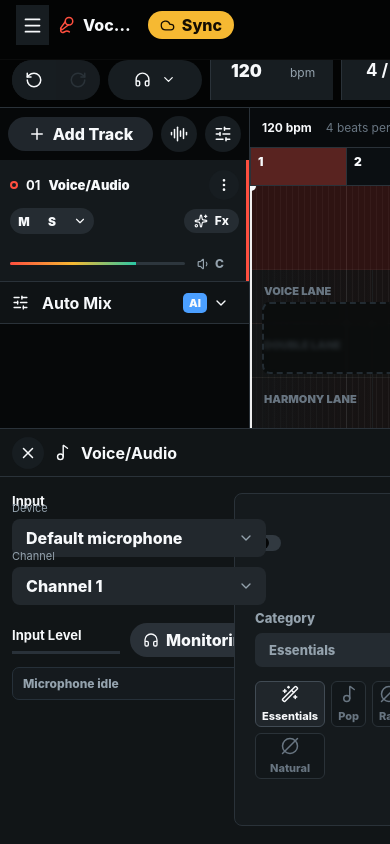
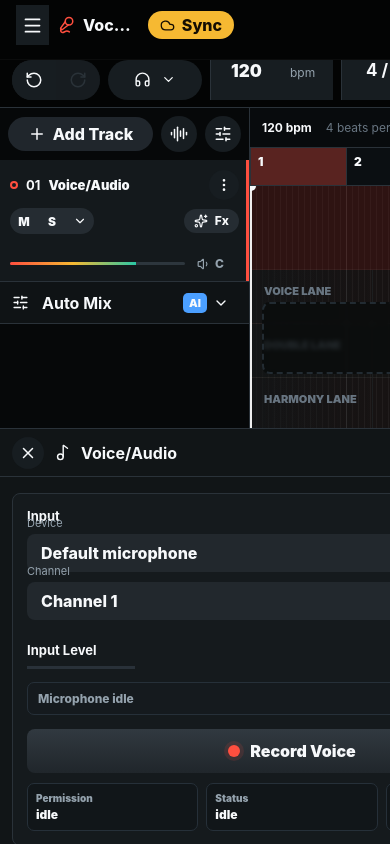
Before and after one commit to kimyounggaur/Vocal_Recording, a React (Vite) app: page / in a window 390 px wide. Shown: the top 844 px of the page. Built offline with nearby package versions, Linux system fonts and the light colour scheme.

Commit message:
Improve DAW panel workflow

```diff
--- a/src/App.tsx
+++ b/src/App.tsx
@@ -255,6 +255,7 @@ export default function App() {
         onSetInputDevice={setInputDevice}
         onToggleAutoPitch={toggleAutoPitch}
         onToggleMonitoring={toggleMonitoring}
+        onToggleRecord={recorder.toggleRecording}
         onUpdateAutoPitch={updateAutoPitch}
         onUpdateMixer={updateTrackMixer}
         recording={recording}
--- a/src/components/BottomPanel.tsx
+++ b/src/components/BottomPanel.tsx
@@ -3,6 +3,7 @@ import {
   CircleSlashed,
   Gauge,
   Headphones,
+  Mic2,
   Music2,
   PanelBottom,
   SlidersHorizontal,
@@ -10,6 +11,7 @@ import {
   Wand2,
   X,
 } from 'lucide-react'
+import { useState } from 'react'
 import { Knob } from './Knob'
 import type {
   AutoPitchSettings,
@@ -38,6 +40,7 @@ type BottomPanelProps = {
   onSetInputDevice: (deviceId: string) => void
   onSetInputChannel: (channelId: string) => void
   onToggleMonitoring: () => void
+  onToggleRecord: () => void | Promise<void>
   onToggleAutoPitch: () => void
   onDetectKey: () => void
   onUpdateAutoPitch: <K extends keyof AutoPitchSettings>(
@@ -50,6 +53,9 @@ type BottomPanelProps = {
     value: MixerState[K],
   ) => void
 }
+
+type PanelTab = 'record' | 'pitch' | 'effects' | 'mixer'
+type EffectId = 'compressor' | 'eq' | 'delay' | 'reverb'
 
 const pitchCategories: PitchCategory[] = ['Essentials', 'Pop', 'Rap', 'Natural']
 const pitchScales: PitchScale[] = ['Chromatic', 'Major', 'Minor']
@@ -110,13 +116,25 @@ export function BottomPanel({
   onSetInputDevice,
   onSetInputChannel,
   onToggleMonitoring,
+  onToggleRecord,
   onToggleAutoPitch,
   onDetectKey,
   onUpdateAutoPitch,
   onUpdateMixer,
 }: BottomPanelProps) {
+  const [activePanel, setActivePanel] = useState<PanelTab>('record')
+  const [activeEffect, setActiveEffect] = useState<EffectId>('compressor')
   const pitchAmountLabel = getPitchAmountLabel(autoPitch.amount)
   const isRecordingActive = recording.status === 'arming' || recording.status === 'recording'
+  const isRecordButtonDisabled = recording.status === 'encoding'
+  const recordActionLabel =
+    recording.status === 'recording'
+      ? 'Stop Recording'
+      : recording.status === 'arming'
+        ? 'Preparing Mic'
+        : recording.status === 'encoding'
+          ? 'Creating Clip'
+          : 'Record Voice'
   const updateDelay = <K extends keyof DelaySettings>(key: K, value: DelaySettings[K]) => {
     onUpdateMixer(track.id, 'delay', {
       ...track.mixer.delay,
@@ -142,6 +160,32 @@ export function BottomPanel({
   const compressorNeedle = compressor.enabled
     ? -42 + (compressorReduction / 100) * 84
     : -48
+  const effectChain: Array<{ id: EffectId; label: string; detail: string; enabled: boolean }> = [
+    {
+      id: 'compressor',
+      label: 'Compressor',
+      detail: compressor.enabled ? `${compressor.ratio}:1 / ${compressor.threshold} dB` : 'Off',
+      enabled: compressor.enabled,
+    },
+    {
+      id: 'eq',
+      label: 'Graphic EQ',
+      detail: Object.values(track.mixer.eqBands).some((value) => value !== 0) ? 'Custom curve' : 'Flat',
+      enabled: Object.values(track.mixer.eqBands).some((value) => value !== 0),
+    },
+    {
+      id: 'delay',
+      label: 'Hybrid Delay',
+      detail: track.mixer.delay.enabled ? `${track.mixer.delay.timeMs} ms / ${track.mixer.delay.mix}%` : 'Off',
+      enabled: track.mixer.delay.enabled,
+    },
+    {
+      id: 'reverb',
+      label: 'Plate Reverb',
+      detail: track.mixer.reverbEnabled ? `${track.mixer.reverb}% wet / ${track.mixer.reverbSize}% size` : 'Off',
+      enabled: track.mixer.reverbEnabled,
+    },
+  ]
 
   return (
     <section className="bottom-panel" aria-label="Voice and audio controls">
@@ -154,22 +198,42 @@ export function BottomPanel({
           <strong>{track.name}</strong>
         </div>
         <nav className="panel-tabs" aria-label="Editor tabs">
-          <button className="is-active">
+          <button
+            aria-pressed={activePanel === 'record'}
+            className={activePanel === 'record' ? 'is-active' : ''}
+            onClick={() => setActivePanel('record')}
+          >
+            <Mic2 size={16} />
+            Record
+          </button>
+          <button
+            aria-pressed={activePanel === 'pitch'}
+            className={activePanel === 'pitch' ? 'is-active' : ''}
+            onClick={() => setActivePanel('pitch')}
+          >
             <Wand2 size={16} />
-            Pitch Assist
+            Pitch
           </button>
-          <button>
+          <button
+            aria-pressed={activePanel === 'effects'}
+            className={activePanel === 'effects' ? 'is-active' : ''}
+            onClick={() => setActivePanel('effects')}
+          >
             <Sparkles size={16} />
             Effects
           </button>
-          <button>
+          <button
+            aria-pressed={activePanel === 'mixer'}
+            className={activePanel === 'mixer' ? 'is-active' : ''}
+            onClick={() => setActivePanel('mixer')}
+          >
             <PanelBottom size={16} />
-            Editor
+            Mixer
           </button>
         </nav>
       </div>
 
-      <div className="panel-content">
+      <div className={`panel-content panel-content-${activePanel}`}>
         <aside className="input-section">
           <strong className="section-title">Input</strong>
           <label className="select-field">
@@ -226,6 +290,32 @@ export function BottomPanel({
                   : recording.permission === 'granted'
                     ? 'Microphone ready'
                     : 'Microphone idle')}
+          </div>
+
+          <div className="record-control-card">
+            <button
+              className={recording.status === 'recording' ? 'record-action is-recording' : 'record-action'}
+              disabled={isRecordButtonDisabled}
+              onClick={onToggleRecord}
+              type="button"
+            >
+              <span />
+              {recordActionLabel}
+            </button>
+            <div className="record-state-grid">
+              <span>
+                <strong>Permission</strong>
+                <em>{recording.permission}</em>
+              </span>
+              <span>
+                <strong>Status</strong>
+                <em>{recording.status}</em>
+              </span>
+              <span>
+                <strong>Monitoring</strong>
+                <em>{isMonitoring ? 'On' : 'Off'}</em>
+              </span>
+            </div>
           </div>
         </aside>
 
@@ -325,7 +415,29 @@ export function BottomPanel({
         </article>
 
         <section className="effects-rack" aria-label="Track effects">
-          <article className="h-delay-panel" aria-label="Hybrid Delay">
+          <aside className="effect-chain" aria-label="Effect chain">
+            <strong>Effect Chain</strong>
+            {effectChain.map((effect, index) => (
+              <button
+                className={activeEffect === effect.id ? 'effect-chain-button is-selected' : 'effect-chain-button'}
+                key={effect.id}
+                onClick={() => setActiveEffect(effect.id)}
+                type="button"
+              >
+                <span className={effect.enabled ? 'effect-chain-led is-on' : 'effect-chain-led'} />
+                <em>{String(index + 1).padStart(2, '0')}</em>
+                <span>
+                  <strong>{effect.label}</strong>
+                  <small>{effect.detail}</small>
+                </span>
+              </button>
+            ))}
+          </aside>
+
+          <article
+            className={activeEffect === 'delay' ? 'h-delay-panel' : 'h-delay-panel is-effect-hidden'}
+            aria-label="Hybrid Delay"
+          >
             <div className="delay-tap-section">
               <button
                 aria-label="Enable delay"
@@ -513,7 +625,10 @@ export function BottomPanel({
             </div>
           </article>
 
-          <article className="plate-reverb-panel" aria-label="Plate Reverb">
+          <article
+            className={activeEffect === 'reverb' ? 'plate-reverb-panel' : 'plate-reverb-panel is-effect-hidden'}
+            aria-label="Plate Reverb"
+          >
             <div className="plate-main">
               <div className="plate-brand">
                 <strong>PLATE ROOM-40</strong>
@@ -716,7 +831,10 @@ export function BottomPanel({
             </div>
           </article>
 
-          <article className="tube-compressor-panel" aria-label="Compressor">
+          <article
+            className={activeEffect === 'compressor' ? 'tube-compressor-panel' : 'tube-compressor-panel is-effect-hidden'}
+            aria-label="Compressor"
+          >
             <aside className="tube-comp-side">
               <button className="tube-comp-pill" type="button">PRESETS</button>
               <span>MODE</span>
@@ -851,7 +969,7 @@ export function BottomPanel({
             </aside>
           </article>
 
-          <article className="effect-card eq-card">
+          <article className={activeEffect === 'eq' ? 'effect-card eq-card' : 'effect-card eq-card is-effect-hidden'}>
             <div className="effect-card-head">
               <span>
                 <SlidersHorizontal size={14} />
@@ -877,6 +995,30 @@ export function BottomPanel({
               ))}
             </div>
           </article>
+
+          <aside className="effect-macro-strip" aria-label="Selected track macros">
+            <strong>Track Macros</strong>
+            <Knob
+              displayValue={getPanLabel(track.mixer.pan)}
+              label="Pan"
+              max={100}
+              min={-100}
+              onChange={(value) => onUpdateMixer(track.id, 'pan', value)}
+              value={track.mixer.pan}
+            />
+            <Knob
+              label="Volume"
+              onChange={(value) => onUpdateMixer(track.id, 'volume', value)}
+              suffix="%"
+              value={track.mixer.volume}
+            />
+            <Knob
+              label="Room"
+              onChange={(value) => onUpdateMixer(track.id, 'reverb', value)}
+              suffix="%"
+              value={track.mixer.reverb}
+            />
+          </aside>
         </section>
 
         <aside className="mixer-strip">
--- a/src/components/Timeline.tsx
+++ b/src/components/Timeline.tsx
@@ -330,8 +330,8 @@ export function Timeline({
             {clips.length === 0 ? (
               <div className="drop-zone">
                 <FileAudio size={28} />
-                <strong>Drop a loop or audio file</strong>
-                <span>MP3, WAV, M4A, OGG, WEBM, or FLAC will be imported at the playhead.</span>
+                <strong>Drop audio here or start recording</strong>
+                <span>Imported audio lands at the playhead. Use Record in the lower panel for a vocal take.</span>
                 <button type="button" onClick={() => fileInputRef.current?.click()}>
                   Browse audio
                 </button>
--- a/src/styles.css
+++ b/src/styles.css
@@ -968,7 +968,7 @@ select {
 .panel-tabs button {
   display: inline-flex;
   align-items: center;
-  min-width: 102px;
+  min-width: 94px;
   height: 32px;
   gap: 7px;
   padding: 0 14px;
@@ -986,21 +986,36 @@ select {
 
 .panel-content {
   display: grid;
-  grid-template-columns: 210px minmax(280px, 0.55fr) minmax(1220px, 1.9fr) 110px;
-  gap: 12px;
-  align-items: center;
+  grid-template-columns: minmax(0, 1fr);
+  align-items: stretch;
   min-height: 0;
   padding: 16px 12px 22px;
 }
 
 .panel-content > * {
-  min-width: 0;
+  display: none;
+  min-width: 0;
+}
+
+.panel-content-record > .input-section,
+.panel-content-pitch > .pitch-card,
+.panel-content-effects > .effects-rack {
+  display: grid;
+}
+
+.panel-content-mixer > .mixer-strip {
+  display: flex;
 }
 
 .input-section {
   align-self: start;
   display: grid;
+  width: min(560px, 100%);
   gap: 10px;
+  padding: 14px;
+  border: 1px solid var(--line);
+  border-radius: 8px;
+  background: #151a1d;
 }
 
 .section-title {
@@ -1096,6 +1111,77 @@ select {
   background: rgba(255, 79, 63, 0.12);
 }
 
+.record-control-card {
+  display: grid;
+  gap: 10px;
+  padding-top: 4px;
+}
+
+.record-action {
+  display: inline-flex;
+  align-items: center;
+  justify-content: center;
+  min-height: 44px;
+  gap: 10px;
+  border-radius: 8px;
+  color: var(--text);
+  background: linear-gradient(180deg, #313940, #20262b);
+  font-weight: 950;
+}
+
+.record-action span {
+  width: 12px;
+  height: 12px;
+  border-radius: 50%;
+  background: var(--accent);
+  box-shadow: 0 0 0 4px rgba(255, 79, 63, 0.12);
+}
+
+.record-action.is-recording {
+  background: linear-gradient(180deg, #ff5b4d, #c9251b);
+}
+
+.record-action.is-recording span {
+  background: #fff;
+  box-shadow: 0 0 18px rgba(255, 255, 255, 0.5);
+}
+
+.record-state-grid {
+  display: grid;
+  grid-template-columns: repeat(3, minmax(0, 1fr));
+  gap: 8px;
+}
+
+.record-state-grid span {
+  display: grid;
+  min-width: 0;
+  gap: 3px;
+  padding: 8px;
+  border: 1px solid #263039;
+  border-radius: 7px;
+  background: #111619;
+}
+
+.record-state-grid strong,
+.record-state-grid em {
+  overflow: hidden;
+  white-space: nowrap;
+  text-overflow: ellipsis;
+}
+
+.record-state-grid strong {
+  color: var(--muted);
+  font-size: 10px;
+  font-weight: 900;
+}
+
+.record-state-grid em {
+  color: var(--text);
+  font-size: 12px;
+  font-style: normal;
+  font-weight: 900;
+}
+
 .pitch-card {
   display: grid;
   align-self: stretch;
@@ -1295,11 +1381,119 @@ select {
 
 .effects-rack {
   display: grid;
-  grid-template-columns: 420px 390px 300px 110px;
-  gap: 8px;
+  grid-template-columns: 220px minmax(420px, 1fr) 160px;
+  gap: 14px;
   align-self: stretch;
   min-width: 0;
   overflow: hidden;
+}
+
+.effect-chain,
+.effect-macro-strip {
+  display: grid;
+  align-content: start;
+  min-width: 0;
+  gap: 10px;
+  padding: 12px;
+  border: 1px solid var(--line);
+  border-radius: 8px;
+  background: #151a1d;
+}
+
+.effect-chain > strong,
+.effect-macro-strip > strong {
+  color: var(--text);
+  font-size: 12px;
+  font-weight: 950;
+}
+
+.effect-chain-button {
+  display: grid;
+  grid-template-columns: 12px 28px minmax(0, 1fr);
+  align-items: center;
+  gap: 9px;
+  min-width: 0;
+  min-height: 52px;
+  padding: 8px;
+  border: 1px solid #263039;
+  border-radius: 7px;
+  background: #101417;
+  color: var(--muted);
+  text-align: left;
+}
+
+.effect-chain-button.is-selected {
+  color: var(--text);
+  border-color: rgba(42, 199, 165, 0.62);
+  background: linear-gradient(180deg, #1d2729, #141a1d);
+}
+
+.effect-chain-led {
+  width: 8px;
+  height: 8px;
+  border-radius: 50%;
+  background: #3a4248;
+}
+
+.effect-chain-led.is-on {
+  background: var(--accent-2);
+  box-shadow: 0 0 10px rgba(42, 199, 165, 0.5);
+}
+
+.effect-chain-button em {
+  color: var(--quiet);
+  font-size: 10px;
+  font-style: normal;
+  font-weight: 950;
+}
+
+.effect-chain-button span:last-child {
+  display: grid;
+  min-width: 0;
+  gap: 3px;
+}
+
+.effect-chain-button strong,
+.effect-chain-button small {
+  overflow: hidden;
+  white-space: nowrap;
+  text-overflow: ellipsis;
+}
+
+.effect-chain-button strong {
+  font-size: 12px;
+  font-weight: 950;
+}
+
+.effect-chain-button small {
+  color: var(--quiet);
+  font-size: 10px;
+  font-weight: 850;
+}
+
+.effects-rack > article {
+  justify-self: center;
+  align-self: center;
+}
+
+.effects-rack > .h-delay-panel,
+.effects-rack > .plate-reverb-panel,
+.effects-rack > .tube-compressor-panel,
+.effects-rack > .eq-card {
+  transform: scale(1.05);
+  transform-origin: center;
+}
+
+.is-effect-hidden {
+  display: none;
+}
+
+.effect-macro-strip {
+  justify-items: center;
+}
+
+.effect-macro-strip .knob-control {
+  padding: 6px 0;
 }
 
 .compressor-panel {
@@ -2672,6 +2866,42 @@ select {
   font-size: 11px;
 }
 
+.panel-content:not(.panel-content-record) > .input-section,
+.panel-content:not(.panel-content-pitch) > .pitch-card,
+.panel-content:not(.panel-content-effects) > .effects-rack,
+.panel-content:not(.panel-content-mixer) > .mixer-strip {
+  display: none;
+}
+
+.panel-content-record > .input-section {
+  display: grid;
+  justify-self: start;
+}
+
+.panel-content-pitch > .pitch-card {
+  display: grid;
+  justify-self: stretch;
+}
+
+.panel-content-effects > .effects-rack {
+  display: grid;
+}
+
+.panel-content-mixer > .mixer-strip {
+  display: flex;
+  justify-self: start;
+  align-self: center;
+  min-width: 420px;
+  padding: 18px;
+  border: 1px solid var(--line);
+  border-radius: 8px;
+  background: #151a1d;
+}
+
+.effects-rack > .is-effect-hidden {
+  display: none;
+}
+
 @media (max-width: 1279px) {
   .daw-shell {
     grid-template-rows: 108px minmax(320px, 1fr) 420px;
@@ -2692,8 +2922,7 @@ select {
   }
 
   .panel-content {
-    grid-template-columns: 210px 280px 1220px 110px;
-    gap: 12px;
+    grid-template-columns: minmax(0, 1fr);
   }
 
   .mastering-chip,
```
